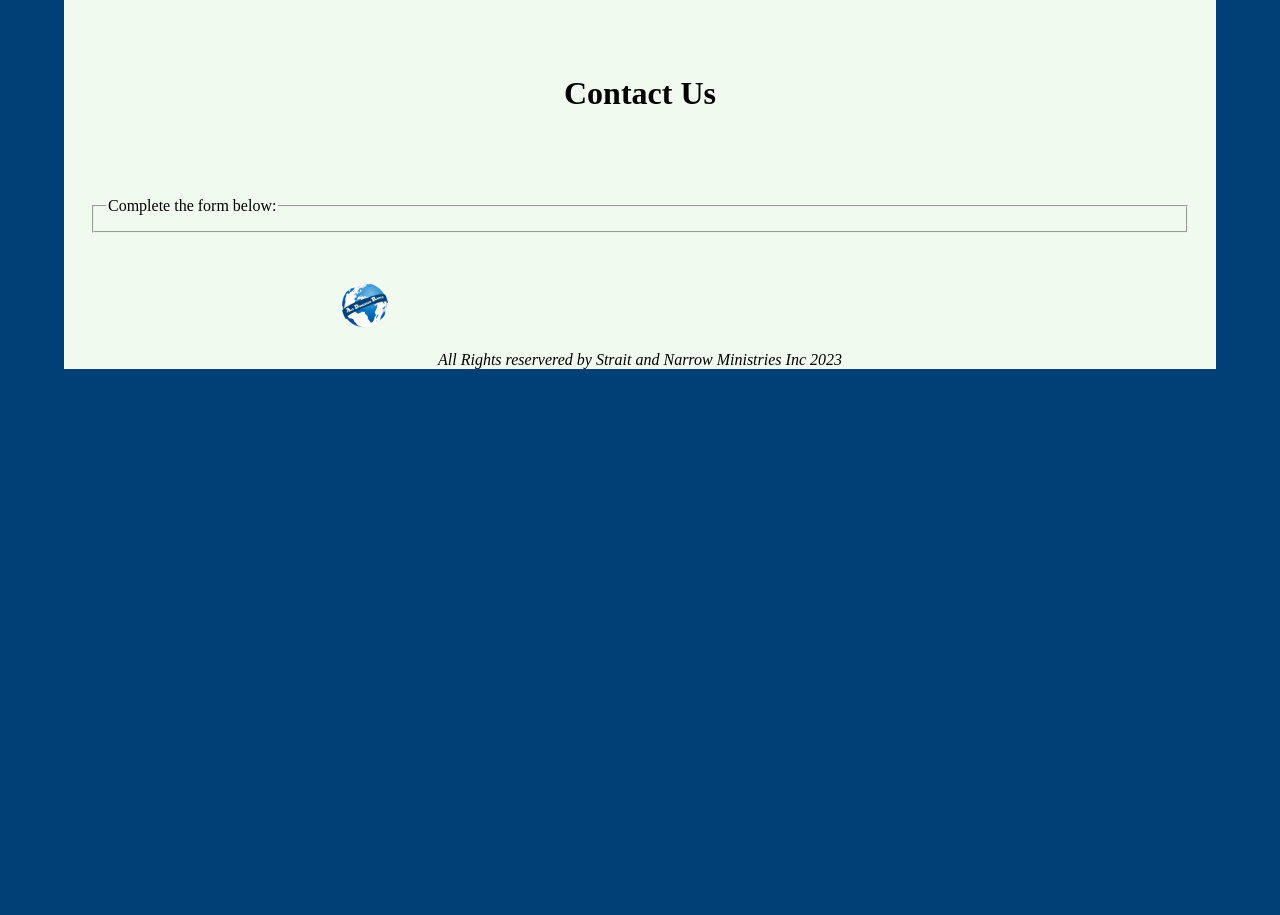
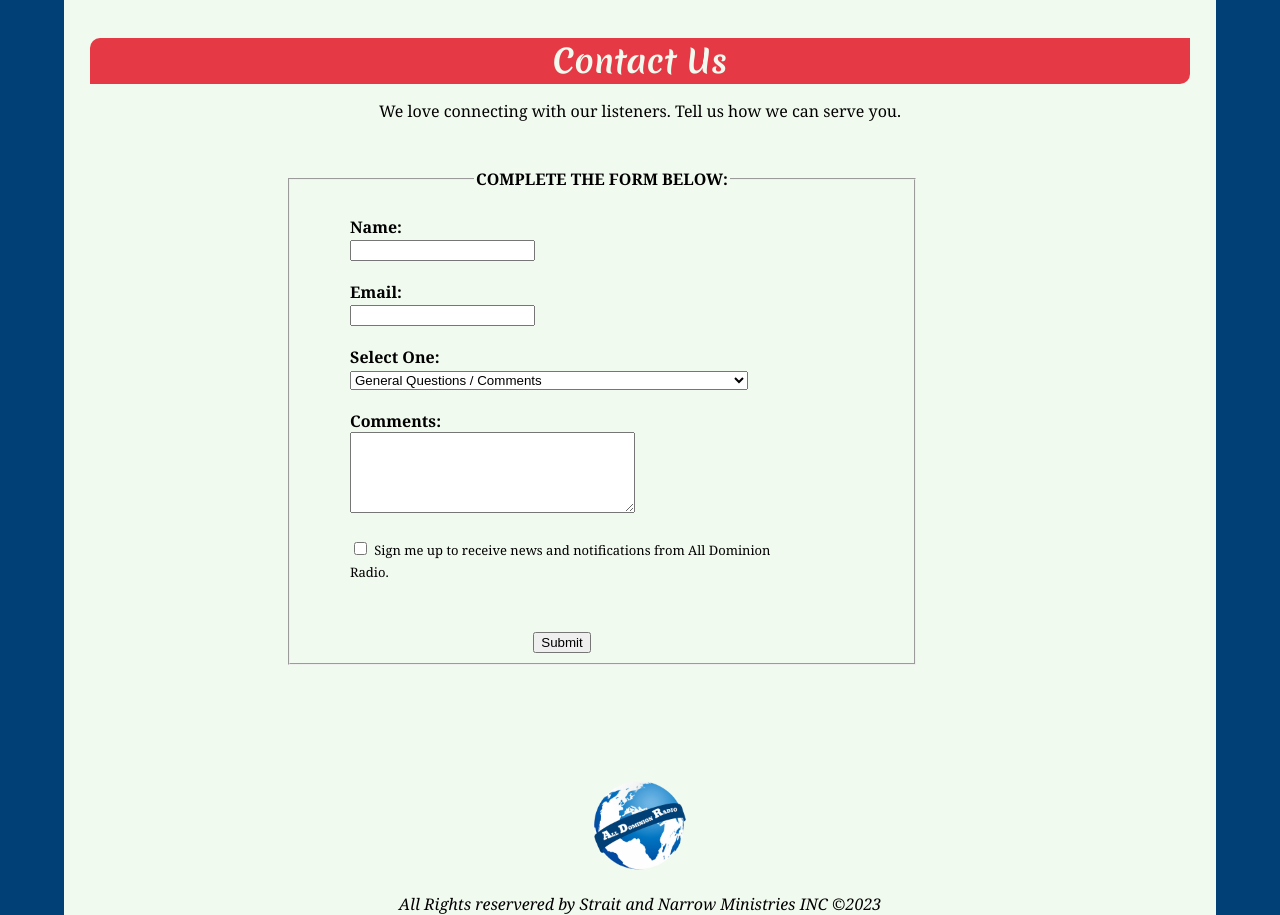
Before and after one commit to elderbull/lbull-all-dominion-radio, a plain HTML site: page contact.html in a window 1280 px wide. Shown: the part 529-1444 px from the top of the page. Before the commit the page ends 898 px from the top, so only its background shows below. Drawn offline with Linux system fonts and the light colour scheme.

Commit message:
completed contact page with form

```diff
--- a/contact.html
+++ b/contact.html
@@ -6,6 +6,9 @@
     <title>All Dominion Radio</title>
     <link rel="stylesheet" href="styles/main.css"/>
     <link rel="icon" href="img/favicon.ico"/>
+    <link rel="preconnect" href="https://fonts.googleapis.com">
+<link rel="preconnect" href="https://fonts.gstatic.com" crossorigin>
+<link href="https://fonts.googleapis.com/css2?family=Merienda:wght@500;600;700;800;900&family=Montserrat:ital,wght@0,300;0,600;1,300;1,500;1,600&family=Roboto:ital,wght@0,400;0,700;0,900;1,300;1,400;1,500;1,700;1,900&display=swap" rel="stylesheet">
 </head>
 <body>
     <div id="header">
@@ -13,16 +16,17 @@
             <img src="img/adr_header-logo.png" alt="All Dominion Radio header logo">
         </div>
         <div id="hd_social">
-            <img src="img/fb-icon.png" alt="Link to facebook page All Dominion Radio" width="32px" height="32px">
-            <img src="img/ig-icon.png" alt="Link to instagram page All Dominion Radio" width="32px" height="32px">
+            <a href="#"><img src="img/fb-icon.png" alt="Link to facebook page All Dominion Radio"></a>
+            <a href="#"><img src="img/ig-icon.png" alt="Link to instagram page All Dominion Radio"></a>
         </div>
     </div>
     <div id="nav">
         <ul id="nav_main">
             <li><a href="index.html">Home</a></li>
-            <li><a href="#">Contact Us</a></li>
+            <li class="active-page"><a href="#">Contact Us</a></li>
             <li><a href="about.html">About</a></li>
             <li><a href="programs.html">Programs</a></li>
+            <li><a href="#" title="Coming Soon">Listen Now</a></li>
             <!-- To be added at a later date-->
             <!-- <li><a href="partners.html">Partners</a></li> -->
             <!-- <li><a href="/calendar.html">Events</a></li> -->
@@ -34,29 +38,65 @@
 
         <h1> Contact Us</h1>
 
+        <p class="form-head"> We love connecting with our listeners. Tell us how we can serve you.
+        </p>
+
         <form action="send to form url" method="post">
             <fieldset>
                 <legend> Complete the form below:</legend>
 
+                <div class="frm-field">
+                    <label class="frm-lbl" for="name">Name: </label>
+                    <br>
+                    <input type="text" id="name"/>
+                </div>
+                <div class="frm-field">
+                    <label class="frm-lbl" for="email">Email: </label>
+                    <br>
+                    <input type="email" id="email"/>
+                </div>
+                <div class="frm-field">
+                    <label class="frm-lbl" for="type">Select One: </label>
+                    <br>
+                    <select id="type" name="type">
+                        <option value="general">General Questions / Comments</option>
+                        <option value="mailinglist-remove">Mailing List - Remove</option>
+                        <option value="financial-support">Donations / Online Giving</option>
+                        <option value="technical-issues">Technical -- Stations, Reception, Website</option>
+                        <option value="partner">I'm interested in broadcasting my pre-recorder service</option>
+                        <option value="artist-inq">I'm interested in having my music played on All Dominion Radio </option>
+                    </select>
+                </div>
+                <div class="frm-field">
+                    <label class="frm-lbl" for="comments">Comments: </label>
+                    <br>
+                    <textarea id="comments" name="comments" rows="5" cols="33"> </textarea>
+                </div>
+                <div class="frm-field">
+                    <input type="checkbox" id="newsletter"/>
+                    <label class="frm-lbl newsletter" for="newsletter">Sign me up to receive news and notifications from All Dominion Radio.</label>
+                </div>
+
+                <div id="frm-sub-bttn">
+                    <button type="submit" name="submit">
+                        Submit
+                    </button>
+                </div>
 
 
 
             </fieldset>
         </form>
-
     </div>
 
-    <div id="script_ref">
+    <div id="scrip-ref" class="scripture">
         <script src="http://www.verse-a-day.com/js/NKJV04.js"></script>
-
     </div>
 
-
-
     <div id="footer">
-        <img src="img/adr_logo_world.png" width="50px" height="50px"/>
+        <img class="footer-img-logo" src="img/adr_logo_world.png"/>
         <div id="copyright">
-            All Rights reservered by Strait and Narrow Ministries Inc 2023
+            All Rights reservered by Strait and Narrow Ministries INC &copy;2023
         </div>
     </div>
 
--- a/styles/main.css
+++ b/styles/main.css
@@ -13,6 +13,7 @@ body {
    /* padding-top: 60px; */
     border-top-left-radius: 10px;
     border-top-right-radius: 10px;
+    font-family: Georgia, 'Times New Roman', Times, serif;
 }
 
 #header {
@@ -59,14 +60,15 @@ body {
 }
 
 #nav_main a {
+    color: #014076;
     text-decoration: none;
     margin: 0;
     padding: 0;
 }
-/* #nav_main a:hover {
-    background-color: #e63946;
-    color: #F1FAEE;
-} */
+
+#nav_main a:visited {
+    color: #014076;
+}
 
 #nav_main li {
     text-transform: uppercase;
@@ -89,24 +91,38 @@ body {
     width: 50%;
     height: 50%;
     padding-top: 2em;
+    padding-bottom: 2.5em;
     padding-left: 0;
     margin: 0 auto;
 }
 
 h1 {
     text-align: center;
-    padding-top: 2em;
-    padding-bottom: 2em;
+    /* padding-top: 2em;
+    padding-bottom: 2em; */
+    font-family: 'Merienda', cursive, 'Roboto', sans-serif;
+    color: #F1FAEE;
+    background-color: #e63946;
+    /* width:max-content; */
+    margin: 0 auto;
+    border-end-end-radius: 10px;
+    border-start-start-radius: 10px;
+}
+
+h2 {
+    font-family: 'Roboto', sans-serif;
+    color-scheme:
 }
 
 #content div {
-    width: 1050px;
+    /* width: 1050px; */
     padding-left: 3em;
     padding-right: 8em;
 }
 
 p {
     padding-left: 4em;
+    font-weight: 400;
 }
 
 .scripture {
@@ -146,3 +162,48 @@ p {
     font-style: italic;
     padding-top: 1em;
 }
+
+/** Form Styling **/
+
+p.form-head {
+    text-align: center;
+    padding-left: 0;
+}
+
+form {
+    width: 1024px;
+    /* margin: 0 auto; */
+    padding-top: 30px;
+}
+
+fieldset {
+    width: 600px;
+    margin: 0 auto;
+    /* border-end-end-radius: 10px;
+    border-start-start-radius: 10px; */
+}
+
+legend {
+    text-align: center;
+    text-transform: uppercase;
+    font-weight: 600;
+}
+
+.frm-lbl {
+    font-weight: 700;
+}
+
+.frm-field {
+    padding-top: 20px;
+}
+
+.newsletter {
+    font-weight: 400;
+    font-size: small;
+}
+
+#frm-sub-bttn {
+    padding-top: 50px;
+    display: flex;
+    justify-content: center;
+}
```
Also changed, not shown: index.html (+4 -0 lines), 1 other file.
